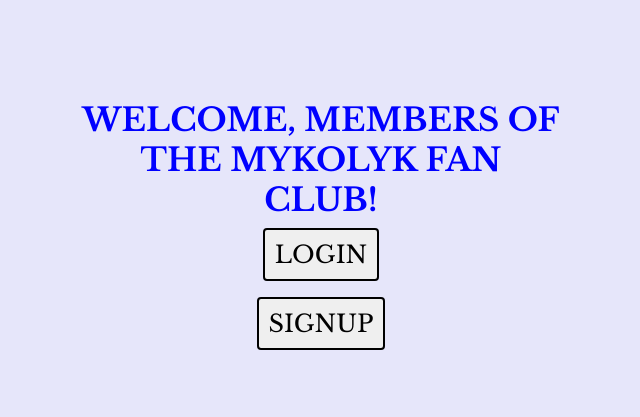
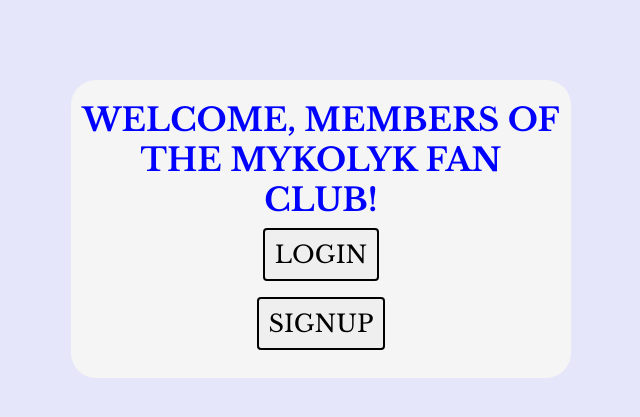
Before and after one commit to shafiulhaque/mykolyk-fan-club-blog, a Flask app: page / in a window 1280 px wide. Shown: the top 417 px of the page, without its empty margins (319-959 px from the left). Run offline with Flask 2, Linux system fonts and the light colour scheme.

Commit message:
Add more colors to landing pages

```diff
--- a/app/static/css/styles.css
+++ b/app/static/css/styles.css
@@ -10,6 +10,10 @@
 html {
     scroll-behavior: smooth;
     background-color: lavender;
+}
+
+.landing {
+    background-color: whitesmoke;
 }
 
 .body-container {
--- a/app/templates/login.html
+++ b/app/templates/login.html
@@ -7,7 +7,7 @@
   </head>
 
   <body>
-    <div class="body-container">
+    <div class="landing body-container">
       <form action="/" method="POST">
         <input type="submit" value="home">
       </form>
--- a/app/templates/main.html
+++ b/app/templates/main.html
@@ -9,7 +9,7 @@
   </head>
 
   <body>
-    <div class="body-container">
+    <div class="landing body-container">
       <h1>
         Welcome, Members of the Mykolyk Fan Club!
       </h1>
--- a/app/templates/signup.html
+++ b/app/templates/signup.html
@@ -7,7 +7,7 @@
   </head>
 
   <body>
-    <div class="body-container">
+    <div class="landing body-container">
       <form action="/" method="POST">
         <input type="submit" value="home">
       </form>
```
